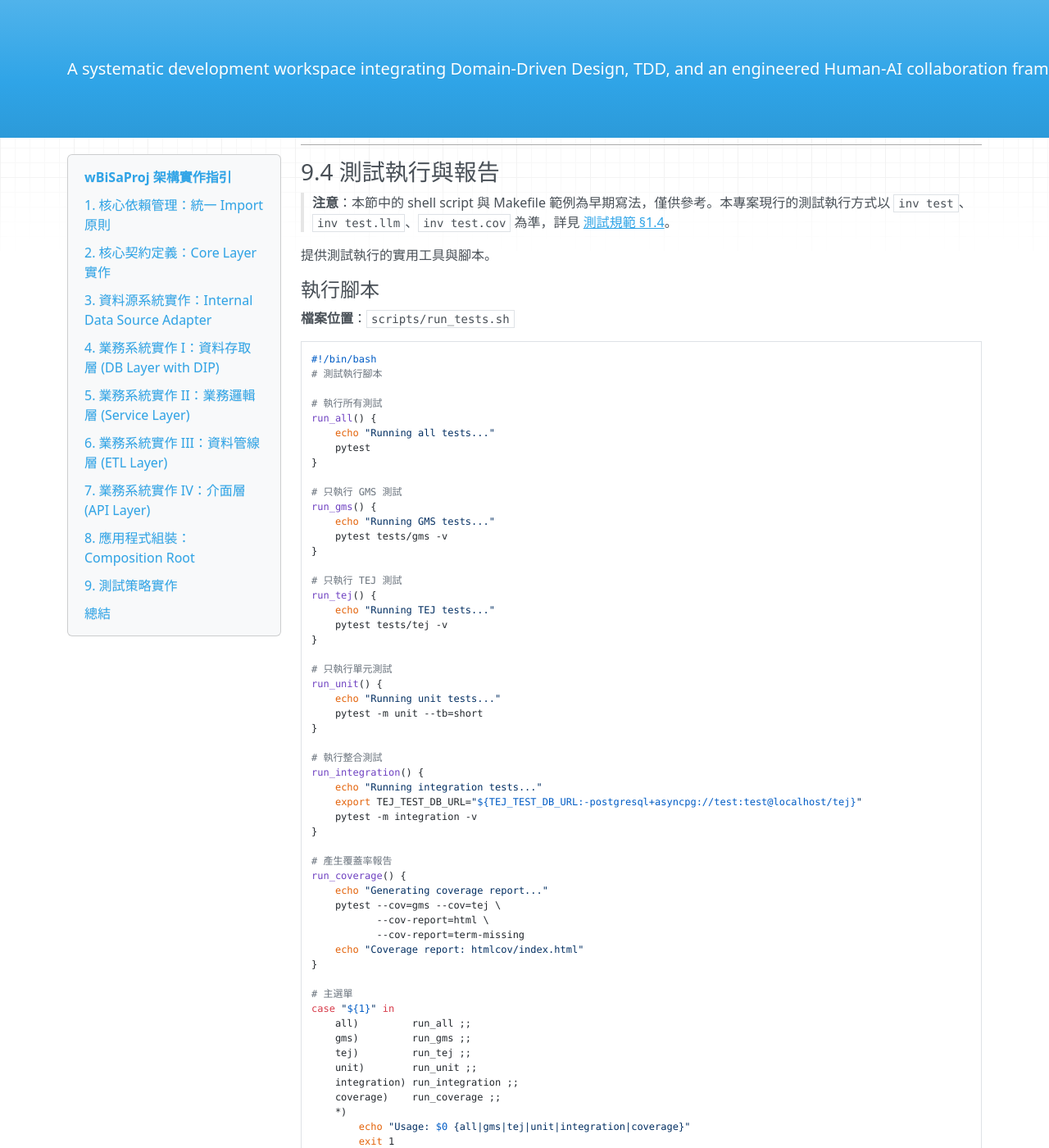
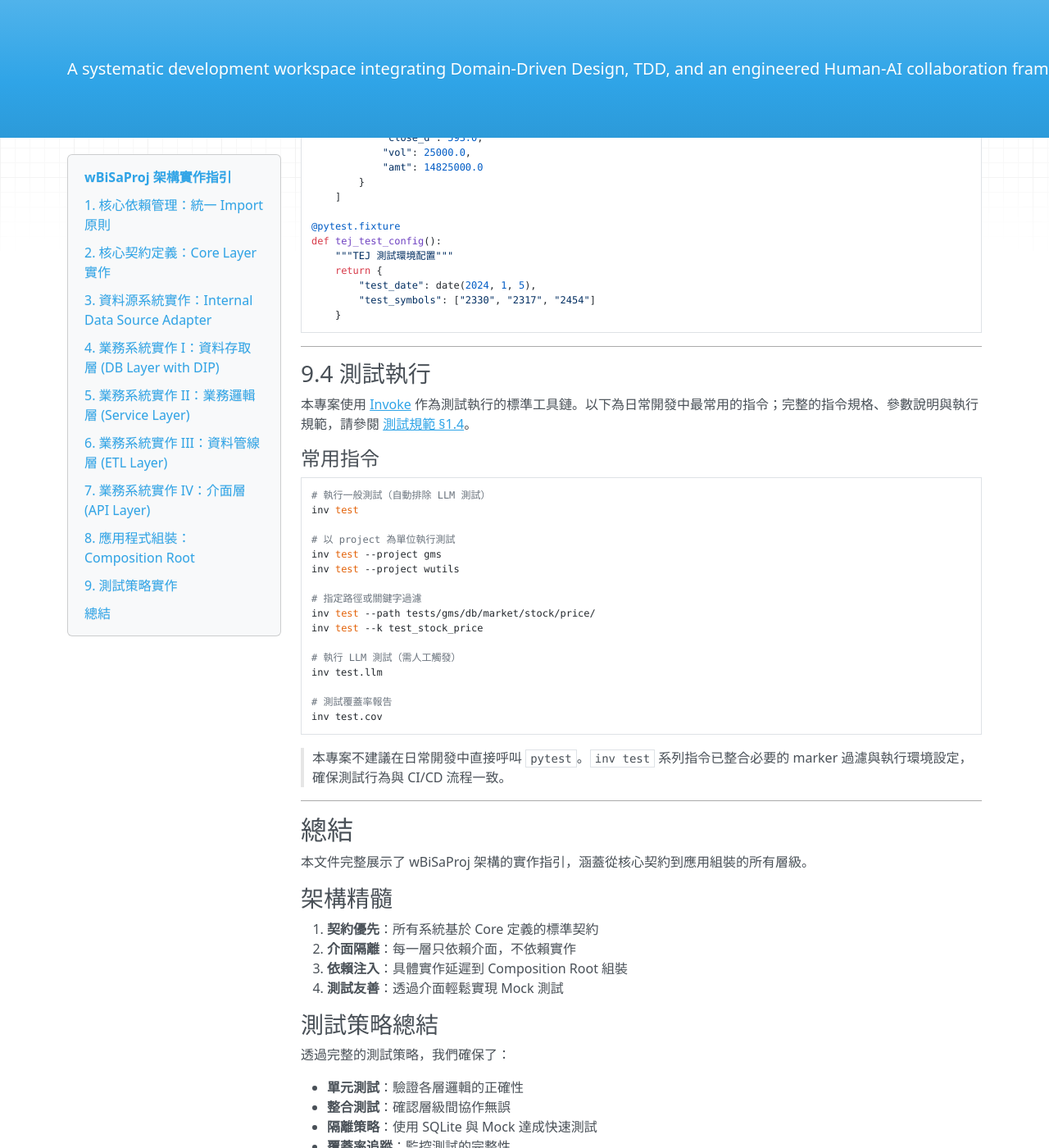
Before and after one commit to Wanini0209/wBiSaProj, an MkDocs documentation site: the page built from docs/GUIDE_ARCHITECTURE.md, in a window 1280 px wide and 1400 px high, scrolled down 54664 px. Shown: the whole window at 82% size. Built offline with MkDocs 1.6.1, drawn with Linux system fonts in a browser that asks for light colours; nearby versions of some CDN libraries; some of the changed text lies outside the part shown.

Commit message:
docs(project): align GUIDE_ARCHITECTURE and de-risk pending items
- Rewrite test execution tooling section to align with current
  inv test workflow, removing legacy shell script and Makefile
- Add risk-limiting notes to TEJ structure examples (section 3
  and 9.3) clarifying they reflect existing implementation, not
  the current formally recommended FU Container model
- Add risk-limiting note to integration test path example
  clarifying the directory rule is not yet formally defined
- Add note to pytest.ini example clarifying the config location
  is not the sole official policy
- Remove unused asyncio import from conftest.py example

Files modified:
- docs/GUIDE_ARCHITECTURE.md

````diff
--- a/docs/GUIDE_ARCHITECTURE.md
+++ b/docs/GUIDE_ARCHITECTURE.md
@@ -564,6 +564,8 @@ class BusinessLogicError(CoreError):
 
 ## 3. 資料源系統實作：Internal Data Source Adapter
 
+> **示例定位說明**：本章以 TEJ 系統為例展示資料源系統的適配器設計模式。本章範例中的目錄結構（如 `collector/db_client.py`、`service/provider.py`）反映的是該系統的既有實作樣貌，尚未收斂至本專案正式的 FU Container 結構模型。讀者不應將此處的扁平結構視為現行正式推薦模板；TEJ 系統的結構是否需遷移至 FU Container 模型，仍待後續正式整理。
+
 本章節展示如何建立資料源系統（如 `tej`），作為內部資料庫的適配器，將老舊資料庫 Schema 轉換為標準契約。
 
 ### 3.1 架構定位：Internal Database Adapter
@@ -2415,7 +2417,7 @@ class Settings(BaseSettings):
 
 #### 框架配置
 
-**檔案位置**：`pytest.ini`
+**檔案位置**：`pytest.ini`  *(本範例以 `pytest.ini` 為示例；實際配置位置可能依專案治理決策採用 `pyproject.toml` 等替代方案，此處不構成唯一正式政策)*
 
 ```ini
 [tool:pytest]
@@ -2774,6 +2775,8 @@ async def test_sync_pipeline_flow():
 
 #### 9.2.5 GMS 整合測試（Integration）
 
+> **路徑待定說明**：整合測試的目錄結構規則尚未在現行測試規範中正式定義。以下路徑僅為示意，不構成正式標準模板。
+
 驗證 DB → Service → API 的完整路徑。
 
 **測試重點**：
@@ -2851,6 +2854,8 @@ async def test_complete_market_analysis_flow(sqlite_session):
 -----
 
 ### 9.3 資料源系統測試（Data Source System Tests）
+
+> **示例定位說明**：本節測試範例對應 §3 中 TEJ 系統的既有結構。由於 TEJ 系統尚未收斂至 FU Container 模型，以下測試路徑亦反映既有結構，不應被視為現行正式測試路徑模板。
 
 驗證資料源系統（TEJ）作為獨立適配器的正確性。
 
@@ -3033,113 +3038,32 @@ def tej_test_config():
 
 -----
 
-### 9.4 測試執行與報告
-
-> **注意**：本節中的 shell script 與 Makefile 範例為早期寫法，僅供參考。本專案現行的測試執行方式以 `inv test`、`inv test.llm`、`inv test.cov` 為準，詳見 [測試規範 §1.4](standards/testing.md)。
-
-提供測試執行的實用工具與腳本。
-
-#### 執行腳本
-
-**檔案位置**：`scripts/run_tests.sh`
+### 9.4 測試執行
+
+本專案使用 [Invoke](https://www.pyinvoke.org/) 作為測試執行的標準工具鏈。以下為日常開發中最常用的指令；完整的指令規格、參數說明與執行規範，請參閱 [測試規範 §1.4](standards/testing.md)。
+
+#### 常用指令
 
 ```bash
-#!/bin/bash
-# 測試執行腳本
-
-# 執行所有測試
-run_all() {
-    echo "Running all tests..."
-    pytest
-}
-
-# 只執行 GMS 測試
-run_gms() {
-    echo "Running GMS tests..."
-    pytest tests/gms -v
-}
-
-# 只執行 TEJ 測試
-run_tej() {
-    echo "Running TEJ tests..."
-    pytest tests/tej -v
-}
-
-# 只執行單元測試
-run_unit() {
-    echo "Running unit tests..."
-    pytest -m unit --tb=short
-}
-
-# 執行整合測試
-run_integration() {
-    echo "Running integration tests..."
-    export TEJ_TEST_DB_URL="${TEJ_TEST_DB_URL:-postgresql+asyncpg://test:test@localhost/tej}"
-    pytest -m integration -v
-}
-
-# 產生覆蓋率報告
-run_coverage() {
-    echo "Generating coverage report..."
-    pytest --cov=gms --cov=tej \
-           --cov-report=html \
-           --cov-report=term-missing
-    echo "Coverage report: htmlcov/index.html"
-}
-
-# 主選單
-case "${1}" in
-    all)         run_all ;;
-    gms)         run_gms ;;
-    tej)         run_tej ;;
-    unit)        run_unit ;;
-    integration) run_integration ;;
-    coverage)    run_coverage ;;
-    *)
-        echo "Usage: $0 {all|gms|tej|unit|integration|coverage}"
-        exit 1
-        ;;
-esac
-```
-
-#### Makefile 整合
-
-**檔案位置**：`Makefile`
-
-```makefile
-.PHONY: test test-gms test-tej test-unit test-integration test-coverage
-
-# 執行所有測試
-test:
-	@pytest
-
-# GMS 業務系統測試
-test-gms:
-	@pytest tests/gms -v
-
-# TEJ 資料源測試
-test-tej:
-	@pytest tests/tej -v
-
-# 單元測試
-test-unit:
-	@pytest -m unit --tb=short
-
-# 整合測試
-test-integration:
-	@pytest -m integration -v
-
-# 覆蓋率報告
-test-coverage:
-	@pytest --cov=gms --cov=tej \
-	        --cov-report=html \
-	        --cov-report=term-missing
-	@echo "Coverage report: htmlcov/index.html"
-
-# 清理測試產物
-clean-test:
-	@rm -rf .pytest_cache htmlcov .coverage
-```
+# 執行一般測試（自動排除 LLM 測試）
+inv test
+
+# 以 project 為單位執行測試
+inv test --project gms
+inv test --project wutils
+
+# 指定路徑或關鍵字過濾
+inv test --path tests/gms/db/market/stock/price/
+inv test --k test_stock_price
+
+# 執行 LLM 測試（需人工觸發）
+inv test.llm
+
+# 測試覆蓋率報告
+inv test.cov
+```
+
+> 本專案不建議在日常開發中直接呼叫 `pytest`。`inv test` 系列指令已整合必要的 marker 過濾與執行環境設定，確保測試行為與 CI/CD 流程一致。
 
 -----
 
````
Also changed, not shown: other parts of docs/GUIDE_ARCHITECTURE.md (+0 -1 lines).
